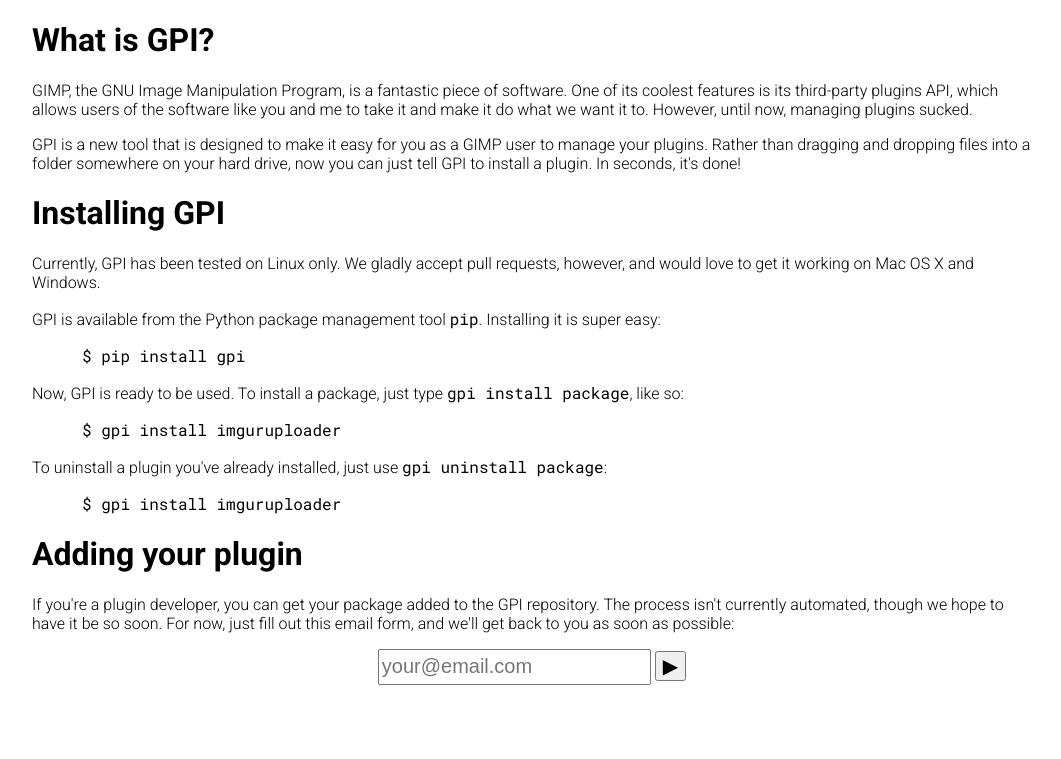
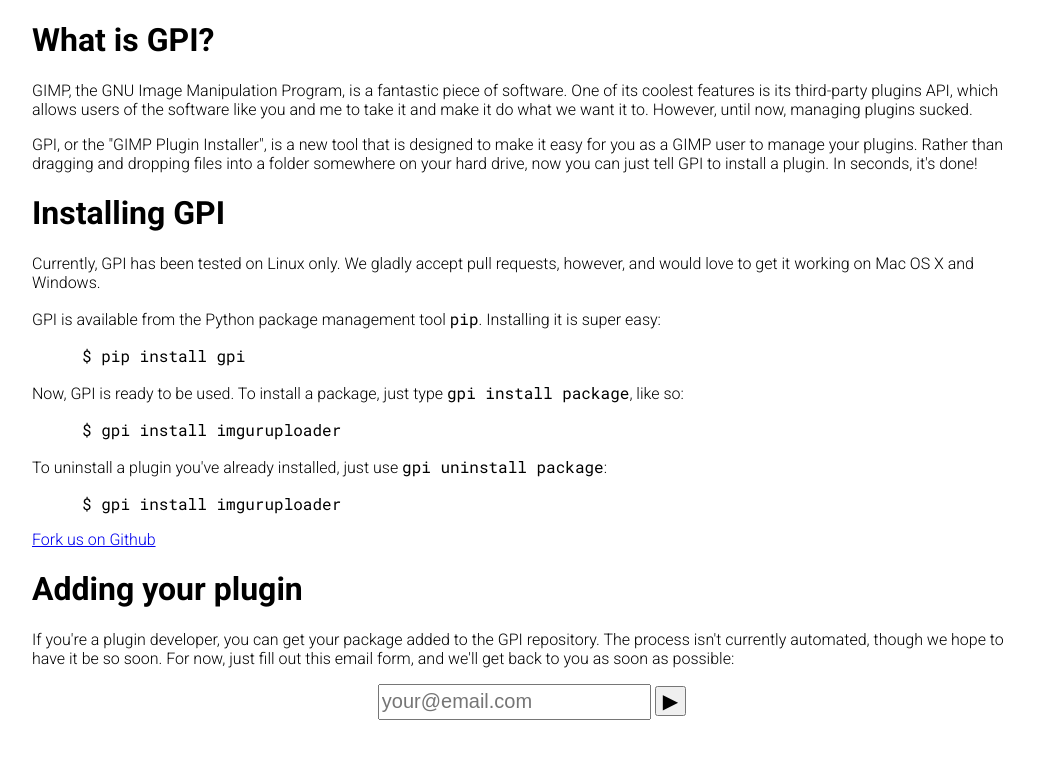
Before and after one commit to tschuy/gpi-web, a Django app: page / in a window 1280 px wide. Shown: the top 759 px of the page, without its empty margins (108-1169 px from the left). Run offline with Django 3.2, Linux system fonts and the light colour scheme.

Commit message:
Update index

```diff
--- a/gpi/gpi_web/templates/index.html
+++ b/gpi/gpi_web/templates/index.html
@@ -58,10 +58,11 @@
         make it do what we want it to. However, until now, managing plugins
         sucked.</p>
 
-        <p>GPI is a new tool that is designed to make it easy for you as a GIMP
-        user to manage your plugins. Rather than dragging and dropping files
-        into a folder somewhere on your hard drive, now you can just tell GPI
-        to install a plugin. In seconds, it's done!</p>
+        <p>GPI, or the "GIMP Plugin Installer", is a new tool that is designed
+        to make it easy for you as a GIMP user to manage your plugins. Rather
+        than dragging and dropping files into a folder somewhere on your hard
+        drive, now you can just tell GPI to install a plugin. In seconds, it's
+        done!</p>
         </div>
     <h1>Installing GPI</h1>
         <div><p>Currently, GPI has been tested on Linux only. We gladly accept
@@ -84,6 +85,7 @@
                 $ gpi install imguruploader
             </div>
         </div>
+	<p><a href="https://github.com/tschuy/gpi">Fork us on Github</a></p>
     <h1>Adding your plugin</h1>
         <div><p>If you're a plugin developer, you can get your package added to
         the GPI repository. The process isn't currently automated, though we
```
